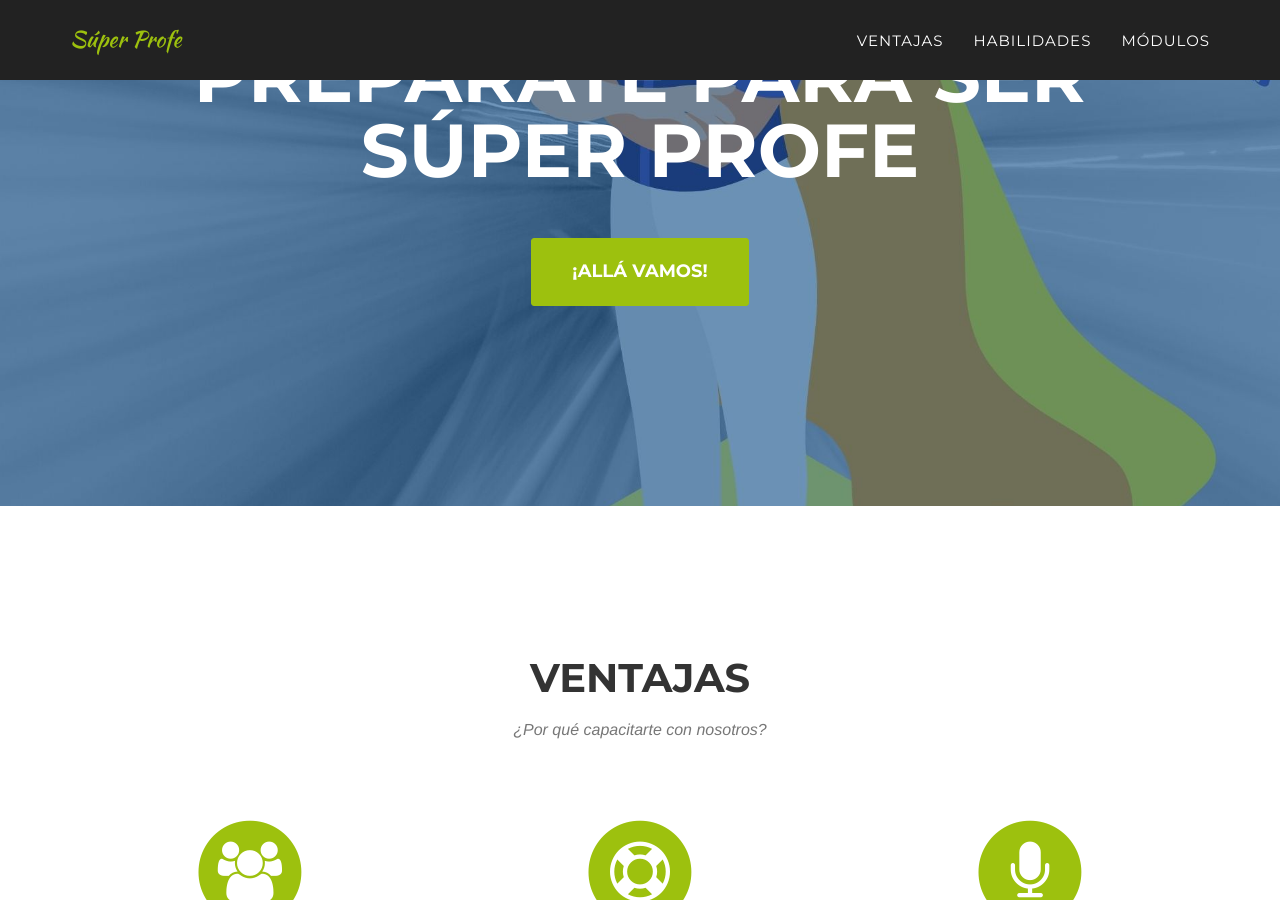
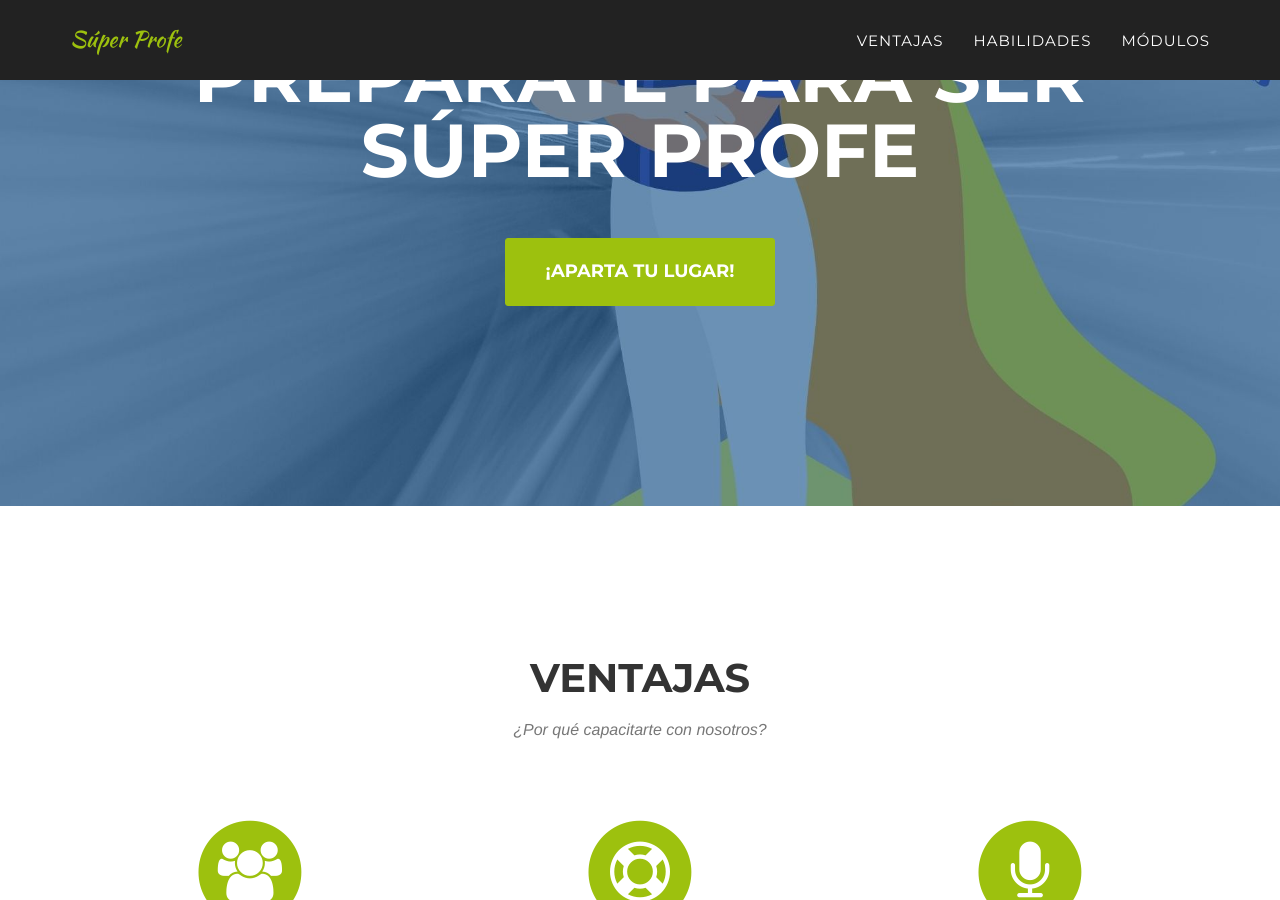
Before and after one commit to camachevaz/superProfe, a Jekyll site: the page built from index.html, in a window 1280 px wide and 900 px high, scrolled down 327 px. Built offline with Jekyll 4.4.1, drawn with Linux system fonts in a browser that asks for light colours; some web fonts are replaced.

Commit message:
Update header.html

```diff
--- a/_includes/header.html
+++ b/_includes/header.html
@@ -40,7 +40,7 @@
             <div class="intro-text">
                 <div class="intro-lead-in">¡Tienes una actualización disponible!</div>
                 <div class="intro-heading">Prepárate para ser Súper Profe</div>
-                <a href="#services" class="page-scroll btn btn-xl">¡Allá vamos!</a>
+                <a href="https://wa.me/526869462551" class="btn btn-xl">¡Aparta tu lugar!</a>
             </div>
         </div>
     </header>
```
